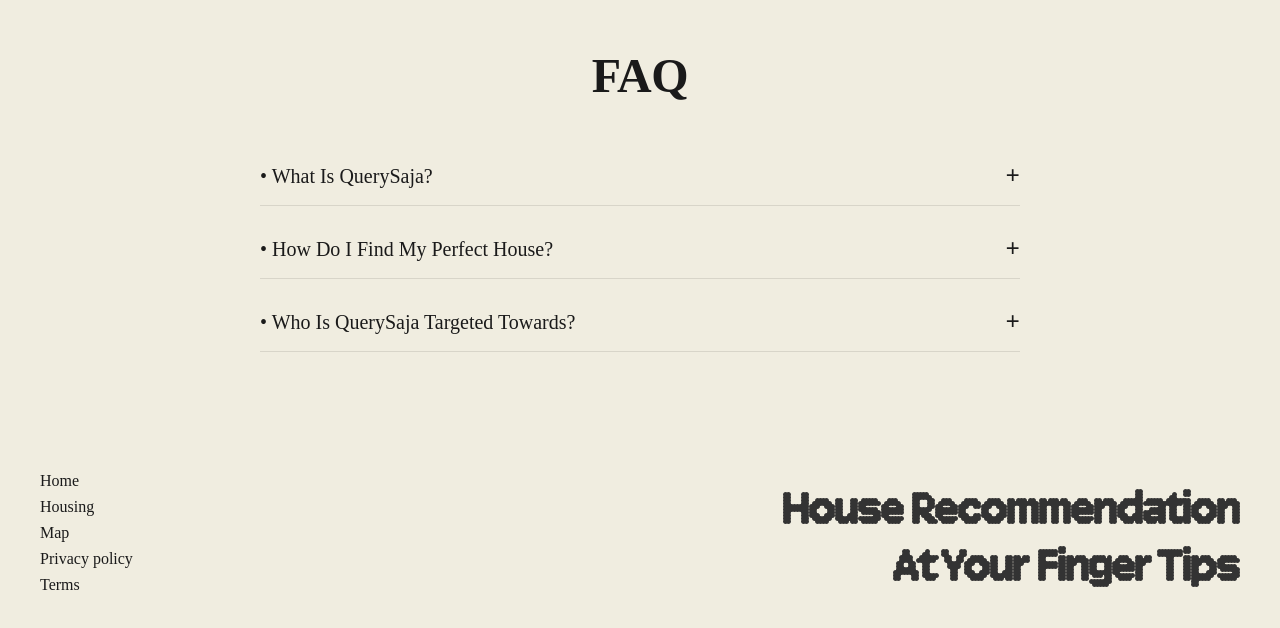
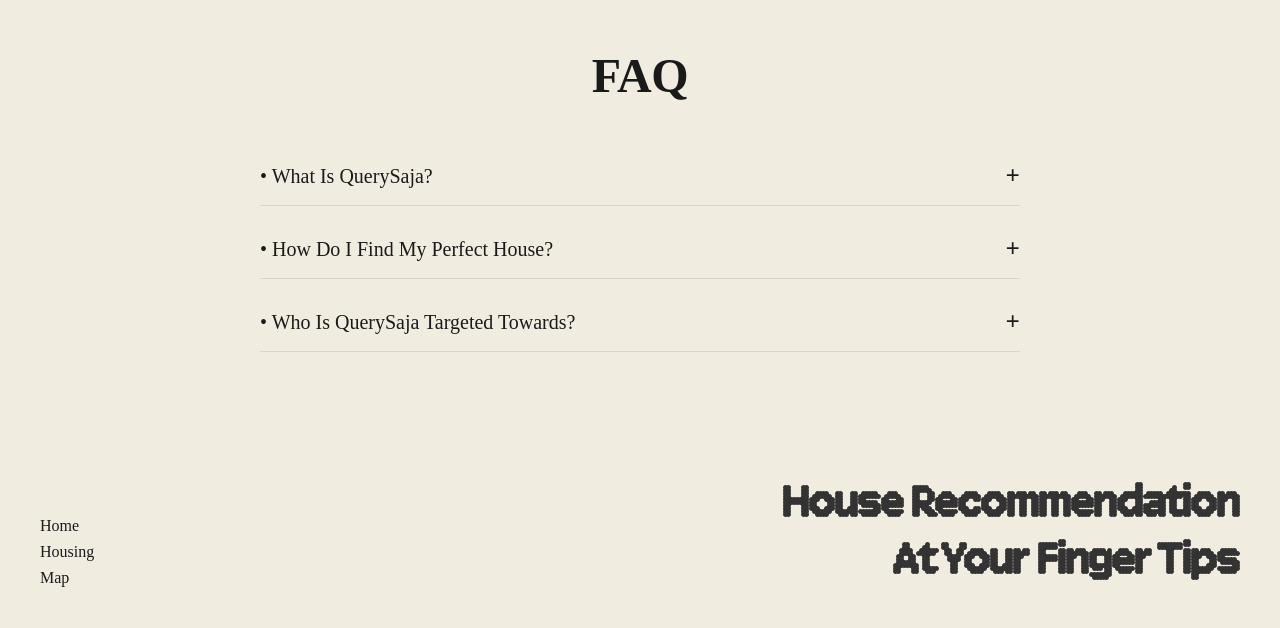
Before and after one commit to Kimi-Yaps/Siswa-Rent, a React (Vite) app: page / in a window 1280 px wide. Shown: the part 822-1450 px from the top of the page. Built offline with nearby package versions, Linux system fonts and the light colour scheme; a web font is replaced by a local one.

Commit message:
footer update

```diff
--- a/src/components/Footer.jsx
+++ b/src/components/Footer.jsx
@@ -9,12 +9,10 @@
         <Link to="/">Home</Link>
         <Link to="/housing">Housing</Link>
         <Link to="/map">Map</Link>
-        <a href="#privacy">Privacy policy</a>
-        <a href="#terms">Terms</a>
       </div>
       <div className="footer-brand">
         <h2 className="pixel-text">
-          House Recommendation<br/>At Your Finger Tips
+          House Recommendation<br />At Your Finger Tips
         </h2>
       </div>
     </footer>
```
